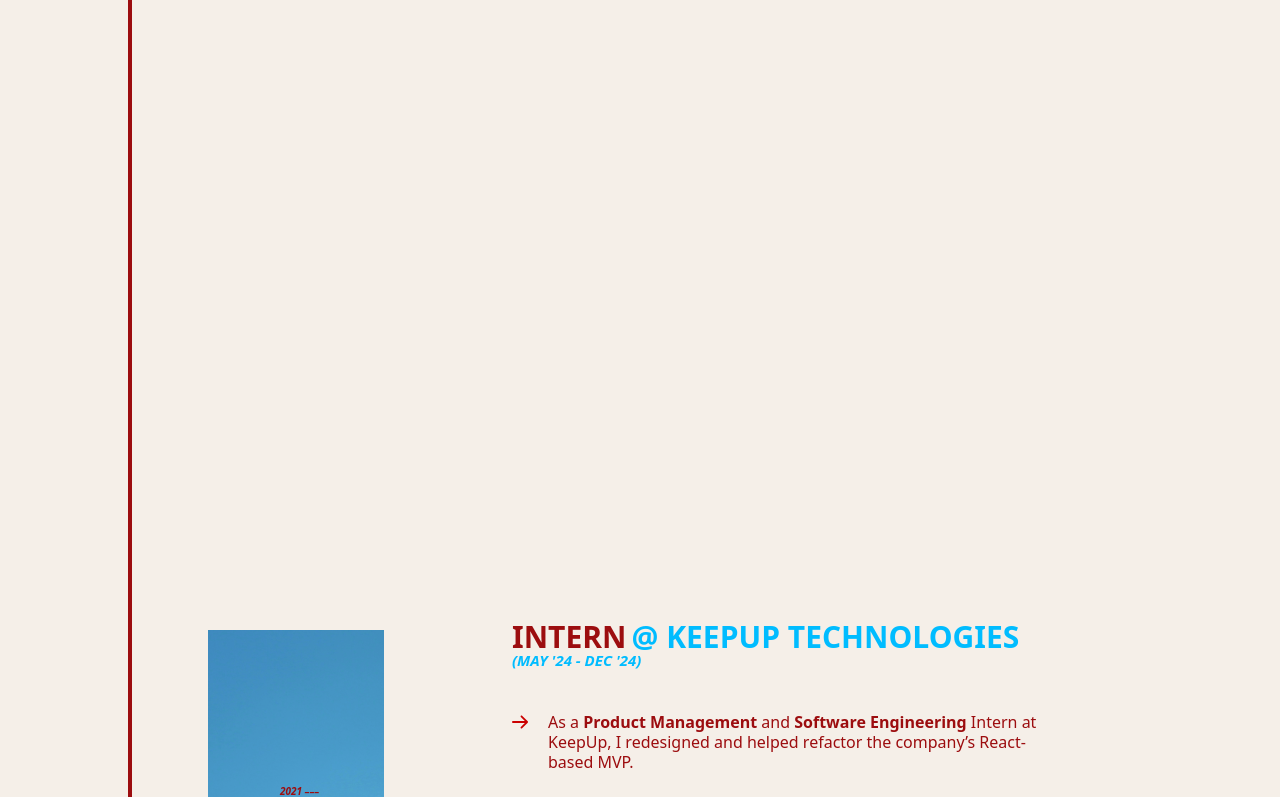
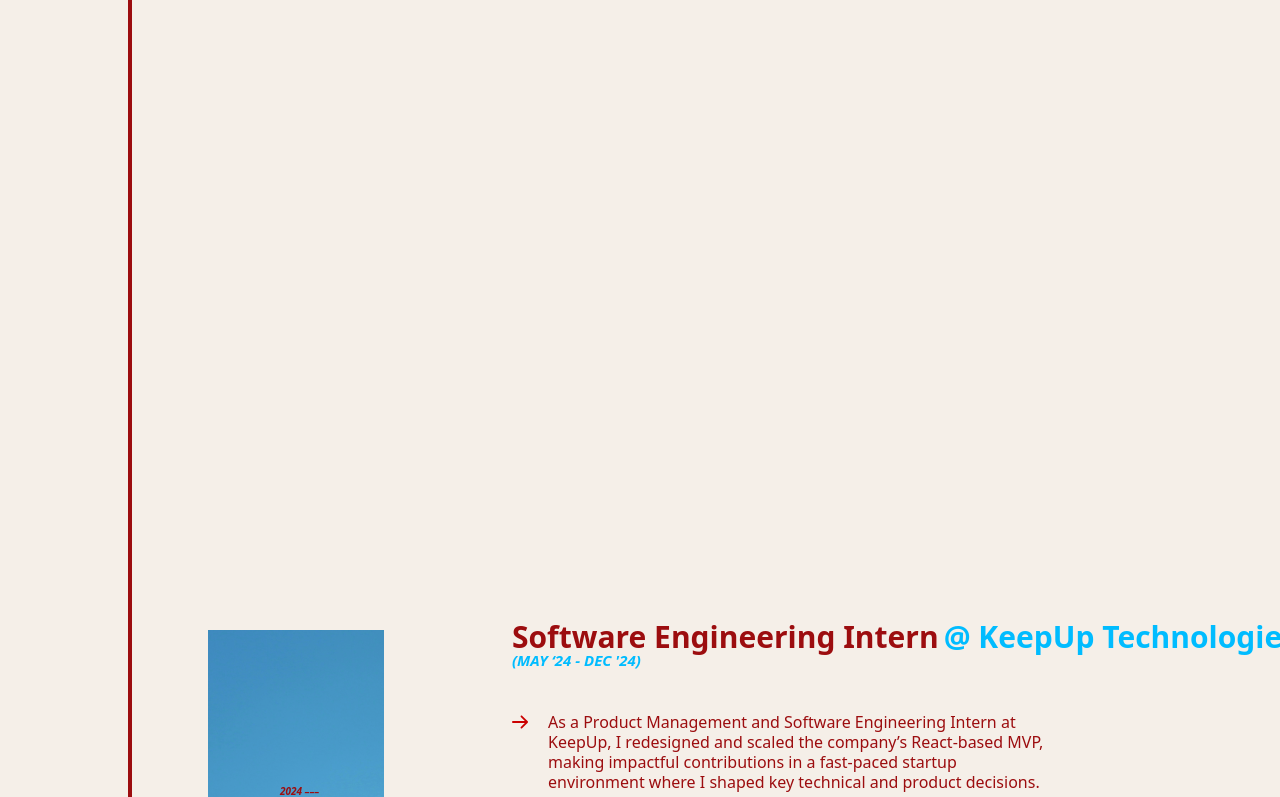
Before and after one commit to di4nekim/di4nekim, a Next.js app: page / in a window 1280 px wide. Shown: the part 2666-3463 px from the top of the page. Built offline with nearby package versions, Linux system fonts and the light colour scheme.

Commit message:
chore: link menu buttons to roles data, populate role and blurb sections accordingly

```diff
--- a/src/app/components/ExpSection.js
+++ b/src/app/components/ExpSection.js
@@ -5,6 +5,8 @@
 import Arrow from '../../../public/Arrow.svg'
 
 const ExpSection = ({experience}) => {
+
+  // console.log("EXPSECTION", experience)
 
   const EXPERIENCE = "dummy_experience"
   // if X button is clicked, EXPERIENCE = ___________, render Y
@@ -22,19 +24,16 @@
 const Role = ({experience}) => {
   return (
     <div className='relative w-full text-[30px] whitespace-nowrap'>
-      <div className='flex flex-row font-semibold h-[30px] mb-[5px]'>
+      <div className="flex flex-row font-semibold h-[30px] mb-[5px]">
         <h1>
-          {/* {title}  */}
-          INTERN
+          {EXP_ROLES[experience].title}
         </h1>
-        <h1 className='ml-[5px] text-[var(--main-blue)]'>
-          {/* @ {company} */}
-          @ KEEPUP TECHNOLOGIES
+        <h1 className="ml-[5px] text-[var(--main-blue)]">
+          @ {EXP_ROLES[experience].company}
         </h1>
       </div>
       <p className='text-[15px] italic font-semibold text-[var(--main-blue)]'>
-        {/* {date} */}
-        (MAY '24 - DEC '24)
+        ({EXP_ROLES[experience].date})
       </p>
 
     </div>
@@ -44,16 +43,14 @@
 const Blurb = ({experience}) => {
   return (
     <div className='flex flex-col justify-center gap-y-3 mt-[5vh]'>
-      {/* map each paragraph to: */}
-
-      {/* p1 */}
-      <div className='flex flex-row gap-x-5'>
-        <Image src={Arrow} alt='arrow' className='w-[16px] h-[16px] mt-[2px]'/>
-        <p className='leading-tight'>
-          As a <span className='font-bold'>Product Management</span> and <span className='font-bold'>Software Engineering</span> Intern at KeepUp, I redesigned and helped refactor the company’s React-based MVP.
-        </p>
-      </div>
-
+      {EXP_BLURBS[experience].map((paragraph) => (
+        <div className='flex flex-row gap-x-5' >
+          <Image src={Arrow} alt='arrow' className='w-[16px] h-[16px] mt-[2px]'/>
+          <p className='leading-tight'>
+            {paragraph}
+          </p>
+        </div>
+      ))}
 
       {/* p2 */}
       {/* <div className='flex flex-row gap-x-5 mr-[25vw]'>
@@ -92,16 +89,13 @@
 const Projects = ({experience}) => {
   return(
     <div>
-      <div className='flex flex-row items-center gap-x-3 mt-[5vh]'>
-        <h1 className='font-bold text-[20px]'>PROJECTS</h1>
-        {/* <div className='w-full h-[3px] bg-[var(--main-red)]'/> */}
-      </div>
+      <h1 className='font-bold text-[20px] mt-[5vh]'>PROJECTS</h1>
 
       {/* map */}
       <section className='mb-[30px]'>
-        <div className='flex flex-row items-center justify-start gap-x-[5px] text-[var(--main-blue)] text-[20px]'>
+        <div className='flex flex-row items-center justify-start gap-x-[5px] text-[var(--main-blue)] text-[25px]'>
           <h1 className='font-semibold'>Meander</h1>
-          <p className='italic font-light'>(F'23)</p>
+          <p className='italic font-light whitespace-nowrap'>(S/S 24)</p>
           <div className='ml-[10px] w-full h-[2px] bg-[var(--main-red)] rounded-[5px]' />
         </div>
         <ul className='list-disc mt-[10px] ml-4 leading-tight space-y-[10px]'>
@@ -113,9 +107,9 @@
       </section>
 
       <section className='mb-[30px]'>
-        <div className='flex flex-row items-center gap-x-[5px] text-[var(--main-blue)] text-[20px]'>
+        <div className='flex flex-row items-center gap-x-[5px] text-[var(--main-blue)] text-[25px]'>
           <h1 className='w-[600px] font-semibold whitespace-nowrap'>Hilltop Microfinance Initiative</h1>
-          <p className='italic font-light'>(S'24)</p>
+          <p className='italic font-light whitespace-nowrap'>(F/W 23)</p>
           <div className='ml-[10px] flex-shrink w-full h-[2px] bg-[var(--main-red)] rounded-[5px]' />
           {/* include site link if relevant */}
           <Button
--- a/src/app/components/Experience.js
+++ b/src/app/components/Experience.js
@@ -9,10 +9,13 @@
 
 import ExpSection from './ExpSection';
 
+const ExperienceContext = React.createContext();
+
 const Experience = () => {
   const parentRef = useRef(null);
   const { scrollY } = useScroll();
   const [isVisible, setIsVisible] = useState(false);
+  const [experience, setExperience] = useState("KEEPUP");
 
   useEffect(() => {
     const unsubscribe = scrollY.onChange((value) => {
@@ -28,12 +31,12 @@
 
 
   return (
+    <ExperienceContext.Provider value={{ experience, setExperience }}>
+
       <div ref={parentRef} className='h-[250vh] grid grid-cols-[30%_70%]'>
 
-      {/* Menu + Sidebar */}
-      {/* <section className='relative'> */}
+        {/* Sidebar (incl. Experience Menu) */}
         <Sidebar parentRef={parentRef} className='absolute z-[20] top-[40vh]'/>
-      {/* </section> */}
 
         <div className='relative flex flex-col bg-[var(--main-beige)] text-[var(--main-red)] '>
           {/* overview */}
@@ -56,11 +59,12 @@
           </AnimatePresence>
 
           {/* experience section */}
-        <ExpSection />
+          <ExpSection experience={experience}/>
 
         </div>
 
       </div>
+    </ExperienceContext.Provider>
   );
 };
 
@@ -141,7 +145,7 @@
       </div>
 
       {/* experience section menu */}
-      <Menu className='' />
+      <Menu />
 
 
     </div>
@@ -149,18 +153,41 @@
 }
 
 const Menu = () => {
+  const { experience, setExperience } = React.useContext(ExperienceContext);
+
+  useEffect(() => {
+    console.log(experience)
+  }, [experience]);
+
   return(
     <div className='absolute bottom-[0vh] z-0 h-[120vh] w-full bg-[var(--main-beige)]'>
       <Image className='absolute right-[0] top-[10%]' src={ExperienceCloud2}/>
       <div className='absolute right-[65px] top-[250px] flex flex-col gap-y-[20px] items-end'>
-        <p className='text-[var(--main-red)] text-[10px] font-semibold italic'>2021 ––– </p>
-        <Button text={"KEEPUP"} />
-        <Button text={"HOYALYTICS"} />
-        <Button text={"HOYA DEVELOPERS"} />
-        <Button text={"THE HOYA"} />
-        <Button text={"HM ON TECH"} />
+        <p className='text-[var(--main-red)] text-[10px] font-semibold italic'>2024 ––– </p>
+        <Button
+          text={"KEEPUP"}
+          onClick={() => {
+              setExperience("KEEPUP")
+            }}
+         />
+        <Button
+          text={"HOYALYTICS"}
+          onClick={() => setExperience("HOYALYTICS")}
+         />
+        <Button
+          text={"HOYA DEVELOPERS"}
+          onClick={() => setExperience("HOYA DEVELOPERS")}
+         />
+        <Button
+          text={"THE HOYA"}
+          onClick={() => setExperience("THE HOYA")}
+         />
+        <Button
+          text={"HM ON TECH"}
+          onClick={() => setExperience("HM ON TECH")}
+         />
 
-        <p className='text-[var(--main-red)] text-[10px] font-semibold italic'> 2024 –––</p>
+        <p className='text-[var(--main-red)] text-[10px] font-semibold italic'> 2021 –––</p>
       </div>
     </div>
   )
--- a/src/app/data/ExperienceData.js
+++ b/src/app/data/ExperienceData.js
@@ -1,82 +1,95 @@
 // TO DO : insert link to gap year page later
 export const EXP_OVERVIEW = {
-  p1: "Though I’m currently on a gap year (May ‘24 - Aug ‘25), I’m a student at Georgetown University working on my B.Sc. in Computer Science and minor in Cognitive Science. There, I’ve honed my skills in advanced programming, data structures, and user-focused product development. From redesigning scalable React applications to leading high-impact projects for clients through Georgetown’s premier software development club, I thrive at the intersection of technology, design, and collaboration.",
+  p1: "Though I’m currently on a gap year (May ‘24 - Aug ‘25), I’m a student at Georgetown University working on my B.Sc. in Computer Science and minors in Cognitive Science and Science, Technology, and International Affairs (STIA). There, I’ve honed my skills in advanced programming, data structures, and user-focused product development. From redesigning scalable React applications to leading high-impact projects for clients through Georgetown’s premier software development club, I thrive at the intersection of technology, design, and collaboration.",
   p2: "Outside the classroom, I’ve built full-stack applications, led cross-functional teams, and shaped product strategies to bring innovative ideas to life. Whether it’s crafting scalable platforms with React and Firebase or designing intuitive interfaces and data-driven models, I thrive on solving complex problems where technology and design meet.",
   p3: "There’s still so much to learn, but here’s a little of how far I’ve come since I’ve started:"
 };
 
 export const EXP_ROLES = {
-  1: {
+ "KEEPUP": {
     title: "Software Engineering Intern",
     company: "KeepUp Technologies",
+    date: "MAY ‘24 - DEC '24",
+  },
+  "HOYALYTICS": {
+    title: "SWE Intern",
+    company: "Internship 2",
     date: "MAY ‘24 - PRESENT",
   },
-  2: {
-    title: "Software Engineering Intern",
-    company: "KeepUp Technologies",
+ "HOYA DEVELOPERS":{
+    title: "Intern",
+    company: "Intership 3",
     date: "MAY ‘24 - PRESENT",
   },
-  3: {
-    title: "Software Engineering Intern",
-    company: "KeepUp Technologies",
+ "THE HOYA" : {
+    title: "Intern Intern",
+    company: "Internship 4",
     date: "MAY ‘24 - PRESENT",
   },
-  4: {
-    title: "Software Engineering Intern",
-    company: "KeepUp Technologies",
+ "HM ON TECH" : {
+    title: "Intern Intern INTERN",
+    company: "Internship 5",
     date: "MAY ‘24 - PRESENT",
   }
 };
 
-export const EXP_BLURBS = {
-  1: {p1: "",
-      p2: "",},
-
-  2: {p1: "",
-      p2: "",},
-
-  3: {p1: "",
-      p2: "",},
-
-  4: {p1: "",
-      p2: "",},
-
+export const EXP_BLURBS =
+ {
+  "KEEPUP": [
+    "As a Product Management and Software Engineering Intern at KeepUp, I redesigned and scaled the company’s React-based MVP, making impactful contributions in a fast-paced startup environment where I shaped key technical and product decisions.",
+    "In collaboration with stakeholders, I developed user-focused prototypes and delivered features that emphasized usability, performance, and maintainability."
+  ],
+  "HOYALYTICS": [
+    "As a Data Analyst at Hoyalytics, I combined data-driven methodologies with product thinking to develop innovative solutions that addressed complex problems.",
+    "I designed impactful models by leveraging advanced techniques, and delivered insights that enhanced decision-making and drove meaningful outcomes for the program and its participants."
+  ],
+  "HOYA DEVELOPERS": [
+    "As a founding member and senior Project Manager of Hoya Developers, I established Georgetown’s premier software development club, providing students with technical experience through high-impact collaborations with real clients.",
+    "I ensured the successful delivery of impactful solutions that addressed user needs and advanced our mission by aligning product visions, fostering strong stakeholder relationships, and guiding cross-functional teams toward shared goals."
+  ],
+  "THE HOYA": [
+    "As a columnist for Georgetown’s largest student-run publication, I authored engaging and empathetic advice content for “Asking for a Friend,” addressing reader challenges and fostering meaningful connections with the audience.",
+  ],
+  "HM ON TECH": [
+    "As the founder and Project Manager of HM on Tech, I identified a gap in student engagement and led the creation of a centralized platform to streamline event and publication discovery.",
+    "By overseeing development and collaborating with stakeholders, I delivered a scalable solution that met both user and institutional needs."
+  ]
 }
 
 export const EXP_TECHS = {
-  1: ["", ""],
+ "KEEPUP": ["", ""],
 
-  2: ["", ""],
+  "HOYALYTICS": ["", ""],
 
-  3: ["", ""],
+ "HOYA DEVELOPERS":["", ""],
 
-  4: ["", ""],
+ "THE HOYA" : ["", ""],
 }
 
 export const EXP_IMPACTS = {
-  1: {p1: "",
+ "KEEPUP": {p1: "",
       p2: "",},
 
-  2: {p1: "",
+  "HOYALYTICS": {p1: "",
       p2: "",},
 
-  3: {p1: "",
+ "HOYA DEVELOPERS":{p1: "",
       p2: "",},
 
-  4: {p1: "",
+ "THE HOYA" : {p1: "",
       p2: "",},
 }
 
 export const EXP_LINKS = {
-  1: {site: "",
+ "KEEPUP": {site: "",
       github: "",},
 
-  2: {site: "",
+  "HOYALYTICS": {site: "",
       github: "",},
 
-  3: {site: "",
+ "HOYA DEVELOPERS":{site: "",
       github: "",},
 
-  4: {p1: "",
+ "THE HOYA" : {p1: "",
       github: "",},
 }
```
Lines whose indentation alone changed are shown as unchanged.
